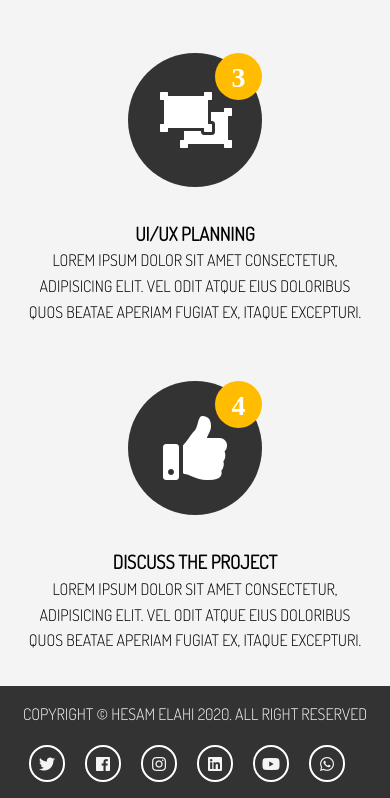
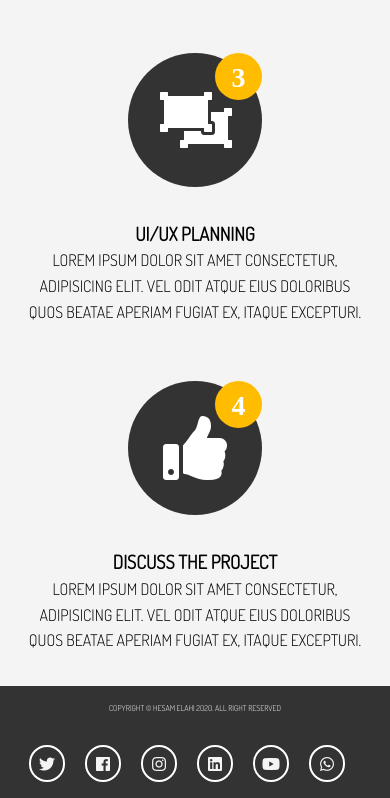
Before and after one commit to Hesamrover/HesamRover, a website: page dist/index.html in a window 390 px wide. Shown: the part 3158-3956 px from the top of the page. Drawn offline with nearby package versions, Linux system fonts and the light colour scheme; files that its build step writes are made by us from their sources.

Commit message:
nice update

```diff
--- a/scss/_media.scss
+++ b/scss/_media.scss
@@ -116,6 +116,9 @@
       flex-direction: column;
       padding: 1rem;
       height: 5rem;
+      p {
+        font-size: 0.5rem;
+      }
     }
   }
 }
```
